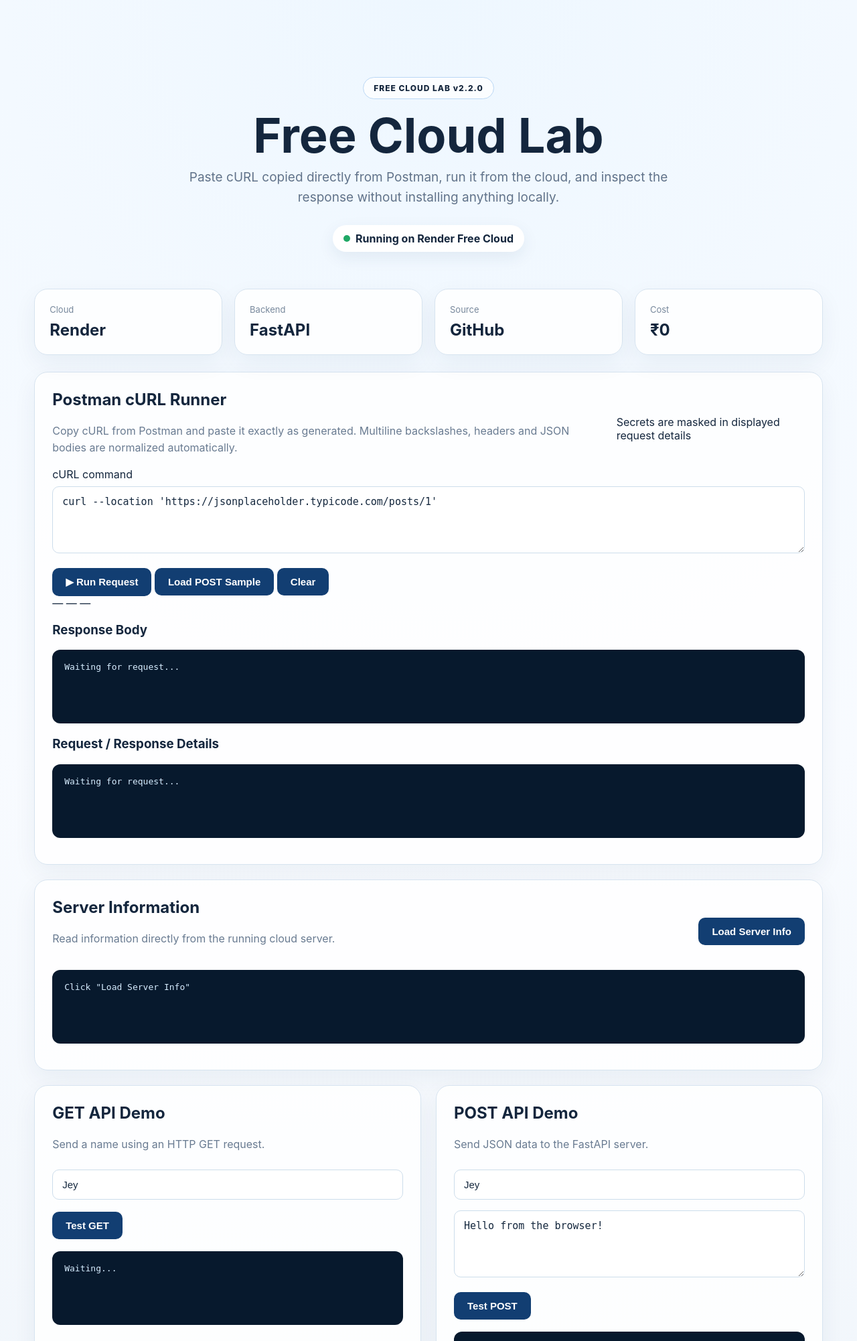
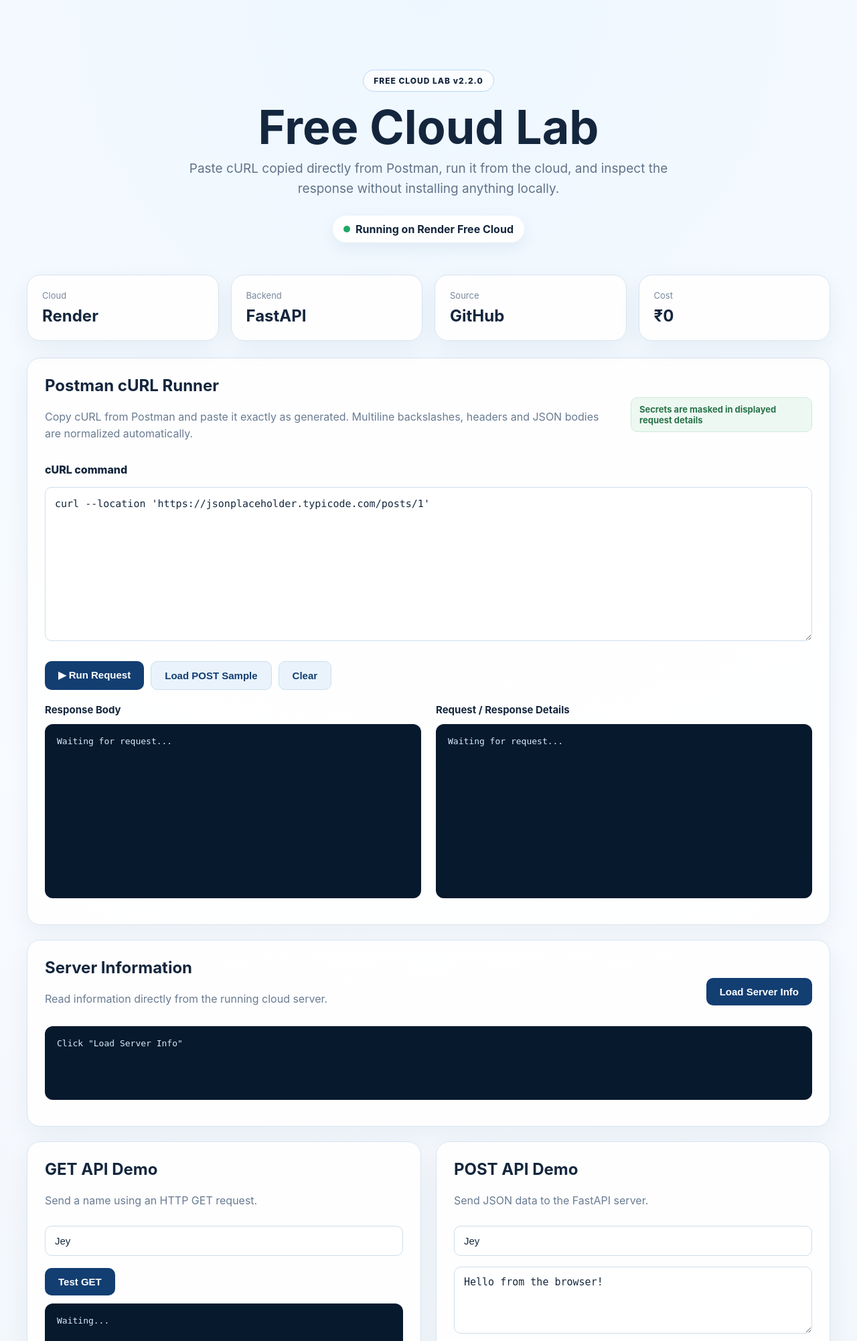
Before and after one commit to jey-kathirvel/freecloud-demo, a FastAPI app: page / in a window 1280 px wide. Shown: the top 2002 px of the page at 67% size. Run offline with FastAPI, Linux system fonts and the light colour scheme.

Commit message:
Style Postman cURL runner

```diff
--- a/static/style.css
+++ b/static/style.css
@@ -1,33 +1,21 @@
-* {
-    box-sizing: border-box;
-}
+* { box-sizing: border-box; }
 
 body {
     margin: 0;
     min-height: 100vh;
-    font-family:
-        Inter,
-        Arial,
-        Helvetica,
-        sans-serif;
-    background:
-        radial-gradient(
-            circle at top,
-            #eef7ff,
-            #f8fbff 45%,
-            #edf3f9
-        );
+    font-family: Inter, Arial, Helvetica, sans-serif;
+    background: radial-gradient(circle at top, #eef7ff, #f8fbff 45%, #edf3f9);
     color: #14263d;
 }
 
 .page-shell {
-    width: min(1180px, 92%);
+    width: min(1200px, 94%);
     margin: auto;
-    padding: 60px 0 40px;
+    padding: 56px 0 40px;
 }
 
 .hero {
-    padding: 55px 20px;
+    padding: 48px 20px;
     text-align: center;
 }
 
@@ -36,7 +24,7 @@ body {
     padding: 8px 15px;
     border: 1px solid #bad7f5;
     border-radius: 30px;
-    background: rgba(255,255,255,.75);
+    background: rgba(255,255,255,.78);
     font-size: 12px;
     font-weight: 800;
     letter-spacing: 1px;
@@ -44,12 +32,12 @@ body {
 
 .hero h1 {
     margin: 18px 0 12px;
-    font-size: clamp(42px, 7vw, 72px);
+    font-size: clamp(42px, 7vw, 70px);
     line-height: 1;
 }
 
 .hero p {
-    max-width: 720px;
+    max-width: 780px;
     margin: auto;
     color: #61738a;
     font-size: 19px;
@@ -60,12 +48,11 @@ body {
     display: inline-flex;
     align-items: center;
     gap: 8px;
-    margin-top: 25px;
+    margin-top: 24px;
     padding: 10px 16px;
     border-radius: 30px;
     background: white;
-    box-shadow:
-        0 8px 25px rgba(27, 62, 100, .08);
+    box-shadow: 0 8px 25px rgba(27, 62, 100, .08);
     font-weight: 700;
 }
 
@@ -78,8 +65,7 @@ body {
 
 .summary-grid {
     display: grid;
-    grid-template-columns:
-        repeat(auto-fit, minmax(180px, 1fr));
+    grid-template-columns: repeat(auto-fit, minmax(180px, 1fr));
     gap: 18px;
     margin-bottom: 25px;
 }
@@ -89,26 +75,13 @@ body {
 .links-panel {
     border: 1px solid #d7e4f0;
     border-radius: 20px;
-    background:
-        rgba(255,255,255,.86);
-    box-shadow:
-        0 12px 35px rgba(20, 50, 85, .06);
+    background: rgba(255,255,255,.9);
+    box-shadow: 0 12px 35px rgba(20, 50, 85, .06);
 }
 
-.summary-card {
-    padding: 22px;
-}
-
-.summary-card span {
-    display: block;
-    margin-bottom: 8px;
-    color: #77889c;
-    font-size: 13px;
-}
-
-.summary-card strong {
-    font-size: 24px;
-}
+.summary-card { padding: 22px; }
+.summary-card span { display: block; margin-bottom: 8px; color: #77889c; font-size: 13px; }
+.summary-card strong { font-size: 24px; }
 
 .panel {
     padding: 26px;
@@ -123,19 +96,30 @@ body {
 }
 
 .panel h2,
-.links-panel h2 {
-    margin-top: 0;
+.links-panel h2 { margin-top: 0; }
+.panel h3 { margin: 20px 0 8px; font-size: 15px; }
+.panel p { color: #697b91; line-height: 1.6; }
+
+.security-note {
+    padding: 9px 12px;
+    border-radius: 10px;
+    background: #eef8f2;
+    border: 1px solid #cdebd8;
+    color: #28734a;
+    font-size: 13px;
+    font-weight: 700;
 }
 
-.panel p {
-    color: #697b91;
-    line-height: 1.6;
+label {
+    display: block;
+    margin: 14px 0 8px;
+    font-weight: 800;
 }
 
-.lab-grid {
+.lab-grid,
+.response-grid {
     display: grid;
-    grid-template-columns:
-        repeat(auto-fit, minmax(330px, 1fr));
+    grid-template-columns: repeat(auto-fit, minmax(330px, 1fr));
     gap: 22px;
 }
 
@@ -151,9 +135,21 @@ textarea {
     font-size: 15px;
 }
 
-textarea {
-    min-height: 100px;
-    resize: vertical;
+textarea { min-height: 100px; resize: vertical; }
+
+.curl-input {
+    min-height: 230px;
+    font-family: Consolas, Monaco, "Courier New", monospace;
+    line-height: 1.55;
+    tab-size: 4;
+    white-space: pre-wrap;
+}
+
+.button-row {
+    display: flex;
+    gap: 10px;
+    flex-wrap: wrap;
+    margin-top: 8px;
 }
 
 button {
@@ -168,13 +164,48 @@ button {
     cursor: pointer;
 }
 
-button:hover {
-    opacity: .9;
+button:hover { opacity: .92; }
+button:disabled { opacity: .55; cursor: wait; }
+
+.secondary-button {
+    background: #eaf3fb;
+    color: #123e72;
+    border: 1px solid #cbdff0;
 }
+
+.request-meta {
+    display: flex;
+    gap: 10px;
+    flex-wrap: wrap;
+    margin-top: 18px;
+}
+
+.request-meta span {
+    padding: 8px 12px;
+    border-radius: 9px;
+    background: #edf6ff;
+    color: #123e72;
+    font-weight: 800;
+    font-size: 13px;
+}
+
+.error-box {
+    margin-top: 18px;
+    padding: 14px 16px;
+    border-radius: 10px;
+    border: 1px solid #efc7c7;
+    background: #fff1f1;
+    color: #9b2d2d;
+    font-weight: 700;
+    white-space: pre-wrap;
+}
+
+.hidden { display: none !important; }
 
 pre {
     min-height: 110px;
-    margin-top: 18px;
+    max-height: 520px;
+    margin-top: 12px;
     padding: 18px;
     border-radius: 12px;
     background: #07192d;
@@ -185,9 +216,9 @@ pre {
     text-align: left;
 }
 
-.links-panel {
-    padding: 26px;
-}
+.curl-panel pre { min-height: 260px; }
+
+.links-panel { padding: 26px; }
 
 .endpoint-list {
     display: flex;
@@ -211,23 +242,10 @@ footer {
     color: #7b8b9d;
 }
 
-@media (max-width: 650px) {
-
-    .page-shell {
-        width: 94%;
-    }
-
-    .hero {
-        padding: 40px 10px;
-    }
-
-    .panel-header {
-        align-items: stretch;
-        flex-direction: column;
-    }
-
-    .lab-grid {
-        grid-template-columns: 1fr;
-    }
-
+@media (max-width: 700px) {
+    .page-shell { width: 94%; }
+    .hero { padding: 38px 8px; }
+    .panel-header { align-items: stretch; flex-direction: column; }
+    .lab-grid, .response-grid { grid-template-columns: 1fr; }
+    .button-row button { width: 100%; }
 }
```
